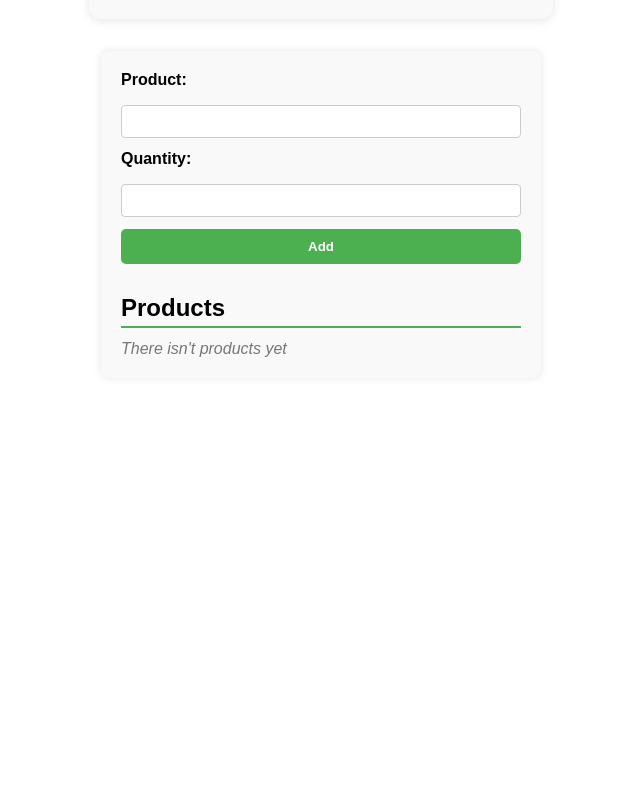
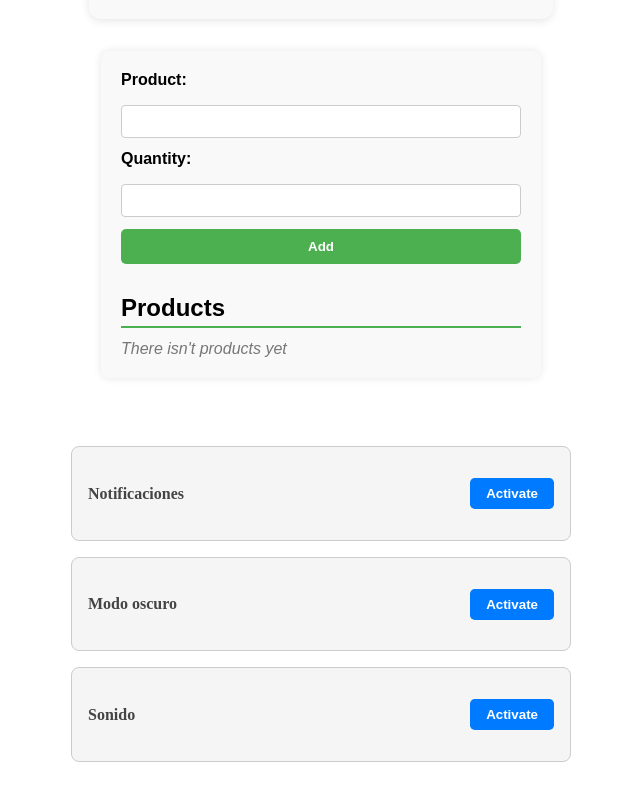
Before and after one commit to Fernando-Herrero/react-conditions-lists, a React (Vite) app: page / in a window 1280 px wide. Shown: the part 1388-2188 px from the top of the page, without its empty margins (319-959 px from the left). Before the commit the page ends 1786 px from the top, so only its background shows below. Built offline with nearby package versions, Linux system fonts and the light colour scheme.

Commit message:
feat(ToggleItemList): create toggle item list component

```diff
--- a/src/App.jsx
+++ b/src/App.jsx
@@ -5,6 +5,7 @@ import { NameList } from "./components/NameList/NameList";
 import { ProductList } from "./components/ProductList/ProductList";
 import { RemoveItemList } from "./components/RemoveItemList/RemoveItemList";
 import { TaskList } from "./components/TaskList/TaskList";
+import { ToggleItemList } from "./components/ToggleItemList/ToggleItemList";
 
 function App() {
 	return (
@@ -15,6 +16,7 @@ function App() {
 			<AddFruitForm />
 			<RemoveItemList />
 			<DynamicShoppingList />
+			<ToggleItemList />
 		</>
 	);
 }
--- /dev/null
+++ b/src/components/ToggleItemList/ToggleItemList.css
@@ -0,0 +1,62 @@
+.container-toggle-item-list {
+	padding: 2rem;
+	max-width: 500px;
+	margin: auto;
+}
+
+.toggle-item-list {
+	list-style: none;
+	padding: 0;
+	display: flex;
+	flex-direction: column;
+	gap: 1rem;
+}
+
+.toggle-item-list li {
+	padding: 1rem;
+	border-radius: 0.5rem;
+	transition: all 0.3s ease-in-out;
+	display: flex;
+	justify-content: space-between;
+	align-items: center;
+}
+
+/* Estilo común cuando está desactivado */
+.none {
+	background-color: #f5f5f5;
+	color: #444;
+	border: 1px solid #ccc;
+}
+
+/* Estilo para cada toggle activado */
+.style-1 {
+	background-color: purple;
+	color: white;
+	border: 1px solid #badbcc;
+}
+
+.style-2 {
+	background-color: black;
+	color: white;
+	border: 1px solid gray;
+}
+
+.style-3 {
+	background-color: #fce5cd;
+	color: #7f3b00;
+	border: 1px solid #f5cba7;
+}
+
+.toggle-item-list button {
+	padding: 0.5rem 1rem;
+	border: none;
+	border-radius: 0.3rem;
+	cursor: pointer;
+	background-color: #007bff;
+	color: white;
+	font-weight: bold;
+}
+
+.toggle-item-list button:hover {
+	background-color: #0056b3;
+}
--- /dev/null
+++ b/src/components/ToggleItemList/ToggleItemList.jsx
@@ -0,0 +1,33 @@
+import { useState } from "react";
+import "./ToggleItemList.css";
+
+const toggles = [
+	{ id: 1, label: "Notificaciones", state: false },
+	{ id: 2, label: "Modo oscuro", state: false },
+	{ id: 3, label: "Sonido", state: false },
+];
+
+export const ToggleItemList = () => {
+	const [toggleState, setToggleState] = useState(toggles);
+
+	const onToggleButton = (id) => {
+		setToggleState((prev) =>
+			prev.map((toggle) => (toggle.id === id ? { ...toggle, state: !toggle.state } : toggle))
+		);
+	};
+
+	return (
+		<div className="container-toggle-item-list">
+			<ul className="toggle-item-list">
+				{toggleState.map((toggle) => (
+					<li key={toggle.id} className={toggle.state ? `style-${toggle.id}` : "none"}>
+						<h4>{toggle.label}</h4>
+						<button onClick={() => onToggleButton(toggle.id)}>
+							{toggle.state ? "Deasactivate" : "Activate"}
+						</button>
+					</li>
+				))}
+			</ul>
+		</div>
+	);
+};
```
